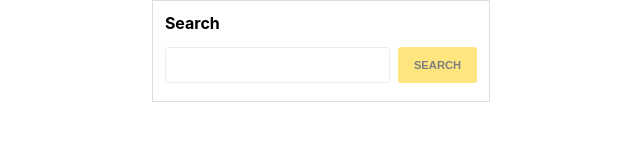
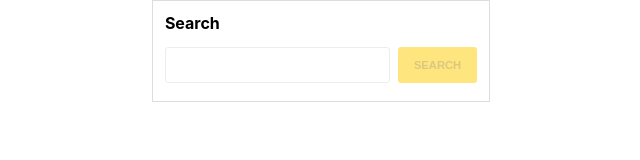
Before and after one commit to mikeyjkmo/react-autocomplete, a React (Create React App) app: page / in a window 1280 px wide. Shown: the top 160 px of the page, without its empty margins (319-959 px from the left). Built offline with nearby package versions, Linux system fonts and the light colour scheme.

Commit message:
Simplify form button

```diff
--- a/src/App.css
+++ b/src/App.css
@@ -38,7 +38,7 @@ input {
   font-size: 0.7em;
 }
 
-.disabled {
+.form-button[disabled] {
   opacity: 0.5;
 }
 
--- a/src/App.js
+++ b/src/App.js
@@ -1,27 +1,8 @@
 import { useCallback, useState } from "react";
 import { fetchMarvelCharacters } from "./marvelApi";
 import { AutocompleteDropdown } from "./AutocompleteDropdown";
-import PropTypes from 'prop-types';
 
 import "./App.css";
-
-function FormButton({ disabled, children }) {
-  const classes = [
-    "form-button",
-  ]
-
-  if (disabled) {
-    classes.push("disabled");
-  }
-
-  return (
-      <button className={classes.join(" ")}>{ children }</button>
-  );
-}
-
-FormButton.propTypes = {
-  disabled: PropTypes.bool,
-}
 
 function App() {
   const [autoCompletionItems, setAutoCompletionItems] = useState([]);
@@ -56,7 +37,9 @@ function App() {
             onDebouncedTextInput={onDebouncedTextInput}
             onTextInput={onTextInput}
           />
-          <FormButton disabled={searchButtonDisabled}>Search</FormButton>
+          <button className="form-button" disabled={searchButtonDisabled}>
+            Search
+          </button>
         </div>
       </div>
     </div>
```
Also changed, not shown: 1 other file (tests, documents, lock files or other folders).
